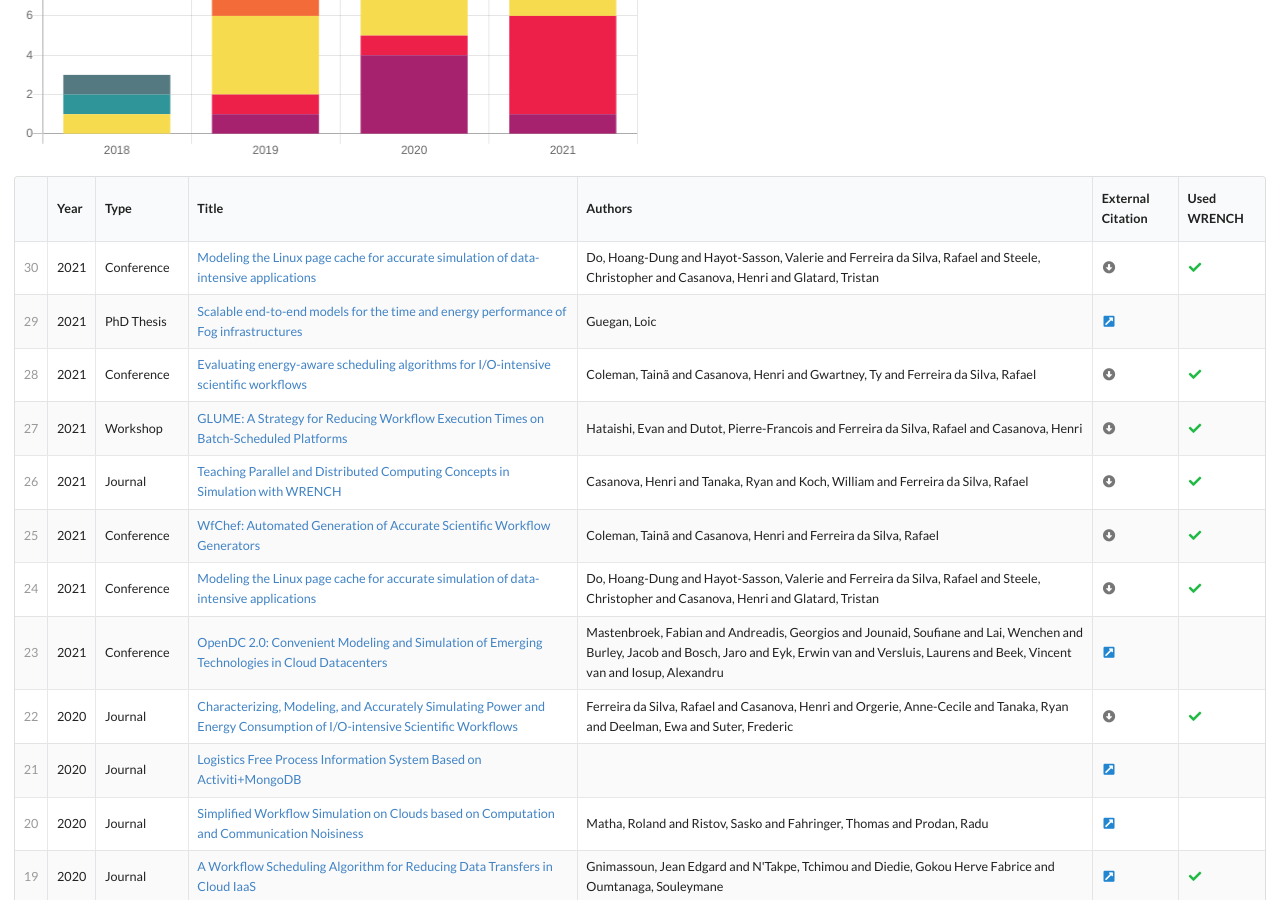
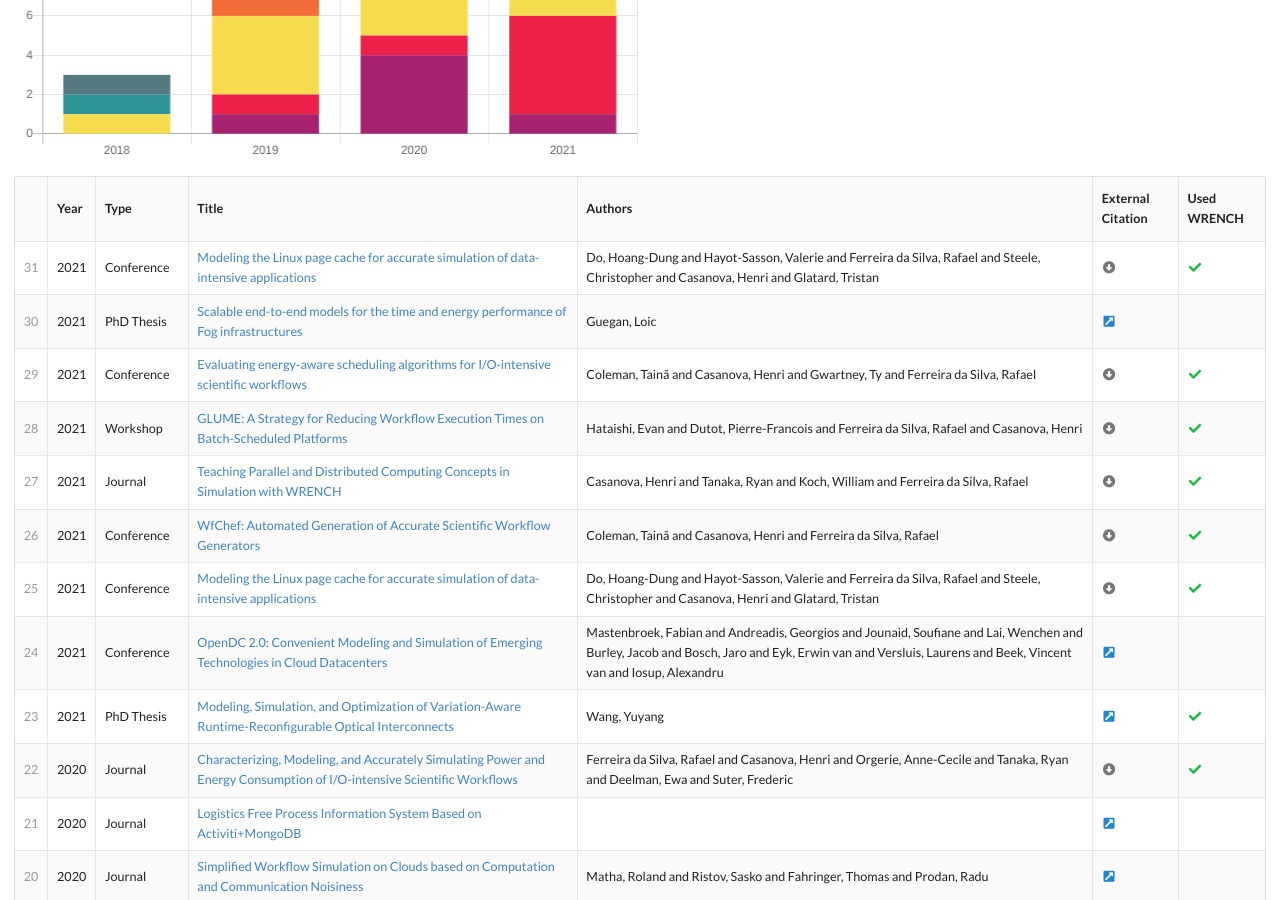
Before and after one commit to wrench-project/wrench-citations, a Jekyll site: the page built from index.html, in a window 1280 px wide and 900 px high, scrolled down 230 px. Built offline with Jekyll 4.4.1, drawn with Linux system fonts in a browser that asks for light colours; nearby versions of some CDN libraries; the list of posts is cut into pages by our own code.

Commit message:
Update citations.yml

```diff
--- a/_data/citations.yml
+++ b/_data/citations.yml
@@ -1,3 +1,11 @@
+- year: 2021
+  type: "PhD Thesis"
+  title: Modeling, Simulation, and Optimization of Variation-Aware Runtime-Reconfigurable Optical Interconnects
+  authors: Wang, Yuyang
+  url: https://optoelectronics.ece.ucsb.edu/sites/default/files/2021-08/Dissertation_Yuyang_compressed-compressed.pdf
+  self: False
+  usage: True
+
 - year: 2021
   type: Conference
   title: "OpenDC 2.0: Convenient Modeling and Simulation of Emerging Technologies in Cloud Datacenters"
```
